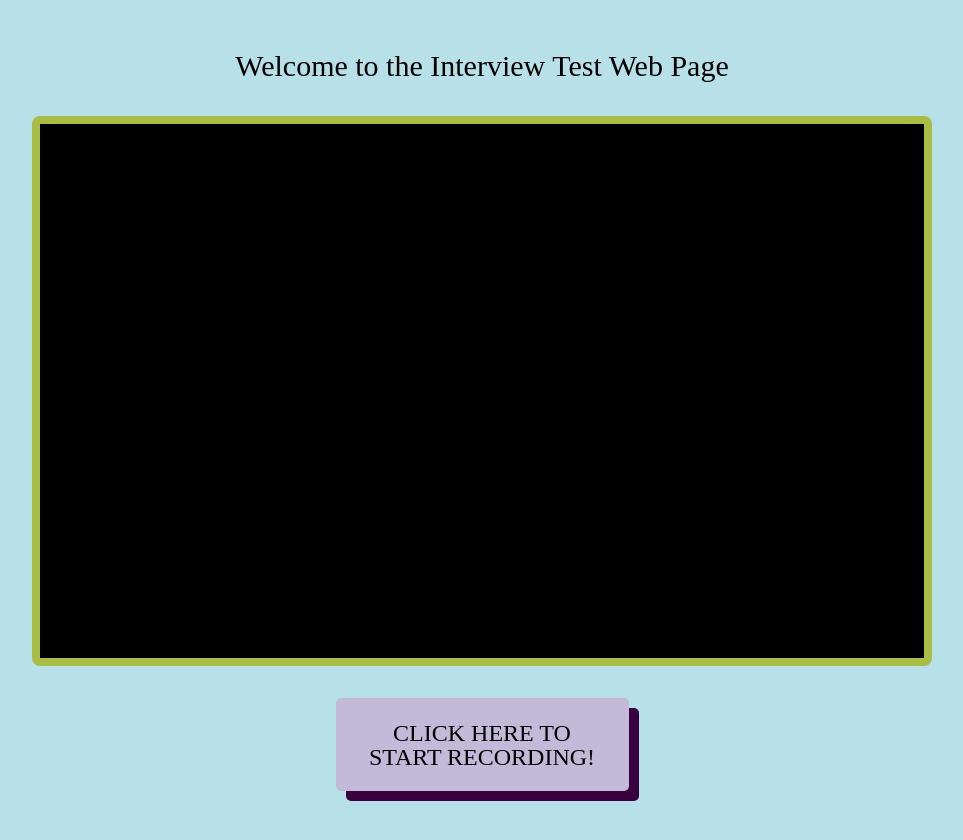
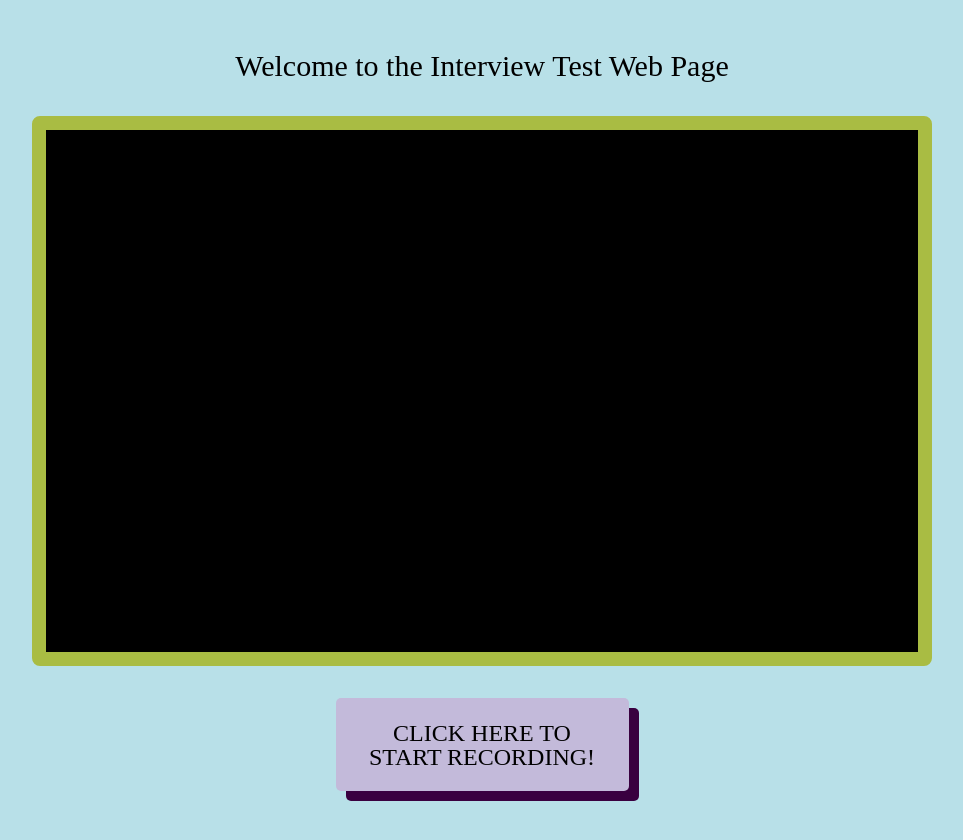
Before and after one commit to Ankush-Reddy/Assessment-InterviewBasicWebpage, a React (Create React App) app: page / in a window 1280 px wide. Shown: the top 840 px of the page, without its empty margins (158-1121 px from the left). Built offline with nearby package versions, Linux system fonts and the light colour scheme; a web font is replaced by a local one.

Commit message:
Updated styling

```diff
--- a/src/components/MicrophoneAudioApp.jsx
+++ b/src/components/MicrophoneAudioApp.jsx
@@ -745,9 +745,10 @@ const MicrophoneAudioApp = () => {
           {/* Visualization Area */}
           <div className="mx-auto mb-8" style={{ width: '900px', height: '550px' }}>
             <div
-              className="relative w-full h-full border-8 rounded-lg overflow-hidden"
+              className="relative w-full h-full rounded-lg overflow-hidden"
               style={{
-                borderColor: '#A9BC43',
+                border: '14px solid #A9BC43',
+                // borderColor: '#A9BC43',
                 backgroundColor: isRecording ? '#DCC4A6' : '#000000'
               }}
             >
```
